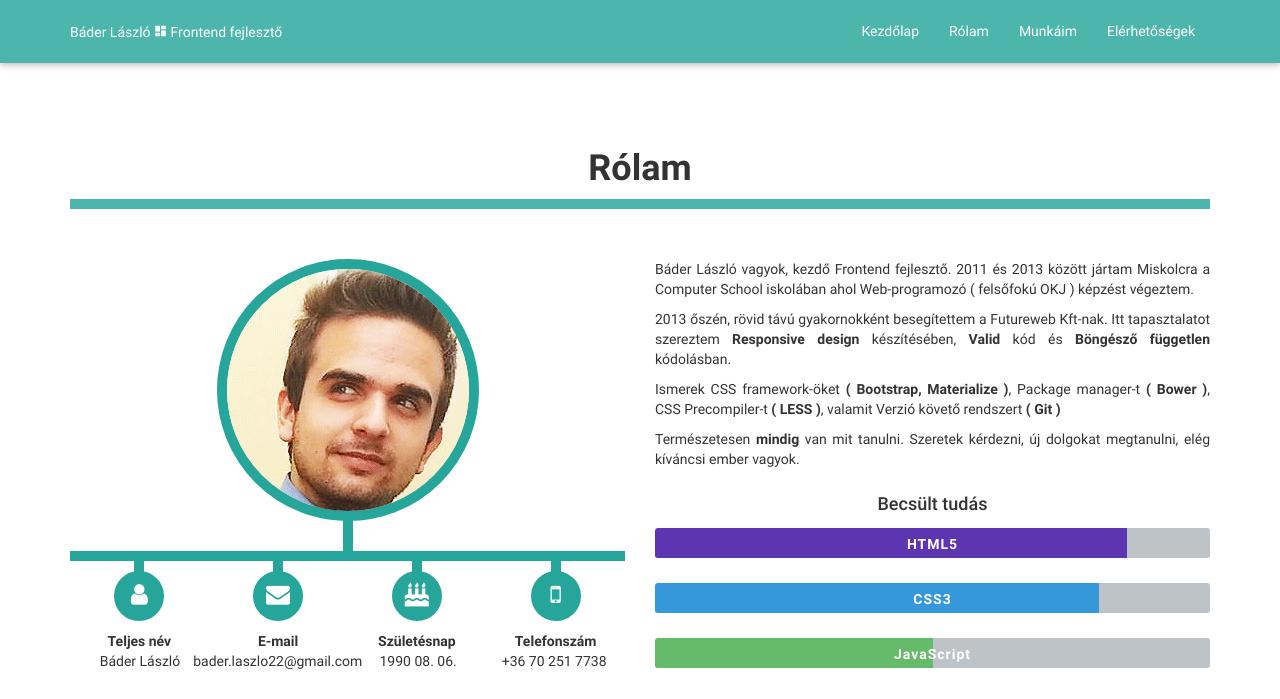
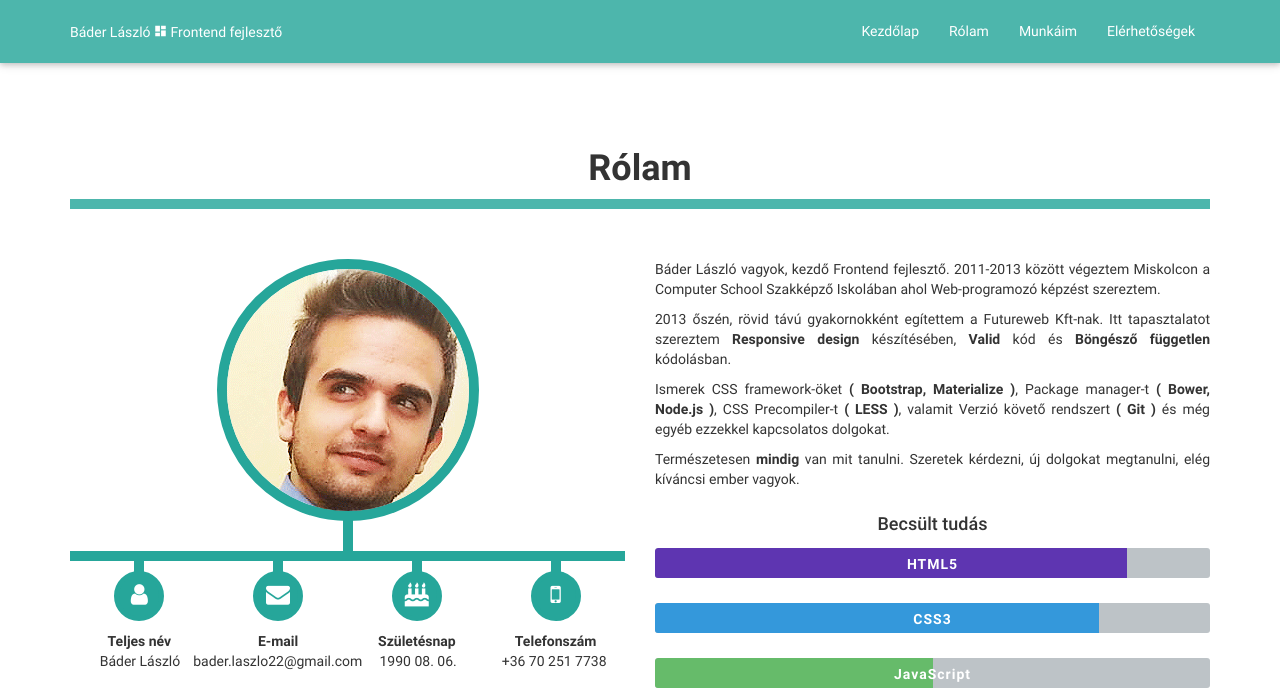
Before and after one commit to drax18/DraxNewCV, a PHP site: page / in a window 1280 px wide. Shown: the part 801-1500 px from the top of the page. Run offline with PHP 8.4, Linux system fonts and the light colour scheme; some libraries are stand-ins or nearby versions.

Commit message:
lassan kész..

```diff
--- a/page/includes/index.php
+++ b/page/includes/index.php
@@ -102,11 +102,11 @@
                 </div>
                 <div class="col-lg-6 col-md-12 col-sm-12 col-xs-12">
                     <div class="text-justify">
-                        <p>Báder László vagyok, kezdő Frontend fejlesztő. 2011 és 2013 között jártam Miskolcra a Computer School iskolában ahol Web-programozó ( felsőfokú OKJ ) képzést végeztem.
+                        <p>Báder László vagyok, kezdő Frontend fejlesztő. 2011-2013 között végeztem Miskolcon a Computer School Szakképző Iskolában ahol Web-programozó képzést szereztem.
                         </p>
-                        <p>2013 őszén, rövid távú gyakornokként besegítettem a Futureweb Kft-nak. Itt tapasztalatot szereztem <b>Responsive design</b> készítésében, <b>Valid</b> kód és <b>Böngésző független</b> kódolásban.
+                        <p>2013 őszén, rövid távú gyakornokként egítettem a Futureweb Kft-nak. Itt tapasztalatot szereztem <b>Responsive design</b> készítésében, <b>Valid</b> kód és <b>Böngésző független</b> kódolásban.
                         </p>
-                        <p>Ismerek CSS framework-öket <b>( Bootstrap, Materialize )</b>, Package manager-t <b>( Bower )</b>, CSS Precompiler-t <b>( LESS )</b>, valamit Verzió követő rendszert <b>( Git )</b>
+                        <p>Ismerek CSS framework-öket <b>( Bootstrap, Materialize )</b>, Package manager-t <b>( Bower, Node.js )</b>, CSS Precompiler-t <b>( LESS )</b>, valamit Verzió követő rendszert <b>( Git )</b> és még egyéb ezzekkel kapcsolatos dolgokat.
                         </p>
                         <p>Természetesen <b>mindig</b> van mit tanulni. Szeretek kérdezni, új dolgokat megtanulni, elég kíváncsi ember vagyok.</p>
                     </div>
```
